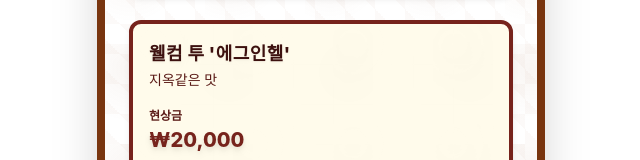
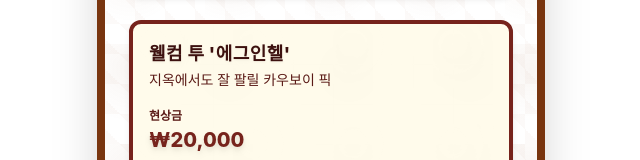
Before and after one commit to hdh985/-42-hear, a React (Create React App) app in the folder frontend/: page / in a window 1280 px wide. Shown: the part 1064-1224 px from the top of the page, without its empty margins (319-959 px from the left). Built offline with nearby package versions, Linux system fonts and the light colour scheme.

Commit message:
fix: 프론트엔드 디자인 업그레이드

```diff
--- a/frontend/src/App.tsx
+++ b/frontend/src/App.tsx
@@ -84,7 +84,7 @@ const App: React.FC = () => {
         id: 'snack-004',
         category : 'snack',
         title: "웰컴 투 '에그인헬'",
-        description: "지옥같은 맛",
+        description: "지옥에서도 잘 팔릴 카우보이 픽",
         price: 20000,
         change: '+8.7%',
         trend: 'up' as const,
```
